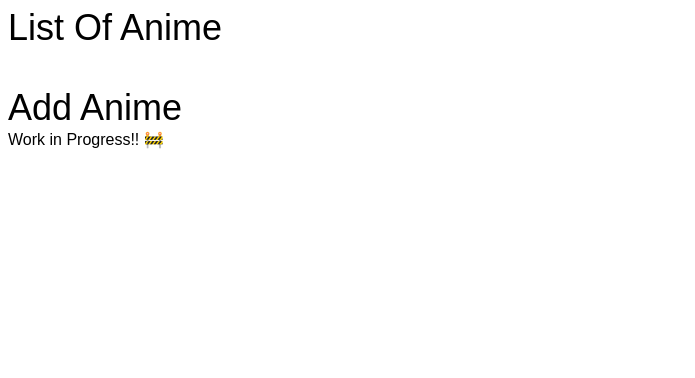
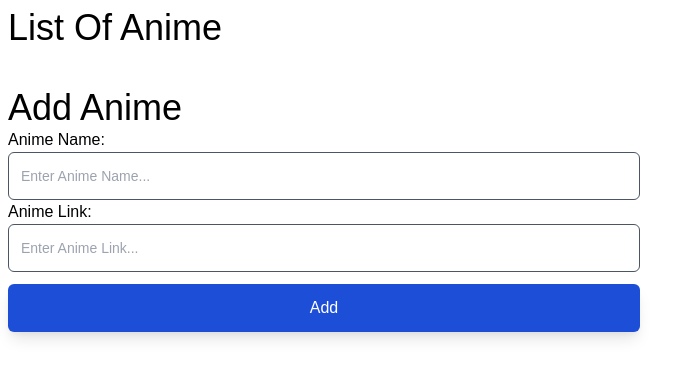
Before and after one commit to fschatbot/anime_list, a React (Create React App) app: page / in a window 1280 px wide. Shown: the top 378 px of the page, without its empty margins (0-695 px from the left). Built offline with nearby package versions, Linux system fonts and the light colour scheme.

Commit message:
Added Add Anime and it's functionality

```diff
--- a/src/App.js
+++ b/src/App.js
@@ -91,6 +91,7 @@ class App extends Component {
 			let anime_data = this.state.anime_data;
 			delete anime_data[anime];
 			this.SetAnimeData(anime_data);
+			this.setState({ editing: null });
 			SendNotification("Deleted " + anime);
 		}
 		SendNotification("Cancelled deletion of " + anime);
@@ -139,11 +140,35 @@ class App extends Component {
 
 	AddAnime = () => {
 		return (
-			<div className="container">
+			<div className="container AddAnimes">
 				<h1 className="text-4xl">Add Anime</h1>
-				<p>Work in Progress!! 🚧</p>
+				<label htmlFor="AnimeName">Anime Name:</label>
+				<input type="input" placeholder="Enter Anime Name..." id="AnimeName"></input>
+				<label htmlFor="AnimeLink">Anime Link:</label>
+				<input type="input" placeholder="Enter Anime Link..." id="AnimeLink"></input>
+				<button className="Add" onClick={this.AddAnimeSubmit}>
+					Add
+				</button>
 			</div>
 		);
+	};
+
+	AddAnimeSubmit = () => {
+		let anime_data = this.state.anime_data;
+		let anime_name = document.getElementById("AnimeName").value;
+		let anime_link = document.getElementById("AnimeLink").value;
+		if (anime_name && anime_link) {
+			if (anime_data[anime_name]) {
+				anime_data[anime_name].link = anime_link;
+				SendNotification("Updated " + anime_name + " link to " + anime_link);
+			} else {
+				anime_data[anime_name] = { link: anime_link, finished: false };
+				SendNotification("Added " + anime_name + " to list!");
+			}
+			this.SetAnimeData(anime_data);
+		} else {
+			SendNotification("Invalid Input");
+		}
 	};
 
 	SetAnimeData = (data) => {
--- a/src/index.css
+++ b/src/index.css
@@ -62,6 +62,21 @@
 		@apply my-10;
 	}
 
+	.AddAnimes {
+		@apply flex flex-col items-start;
+	}
+
+	.AddAnimes input {
+		@apply w-1/2 border border-gray-600 rounded-md origin-left min-w-min p-1 px-3 text-sm
+		focus:outline-none focus:border-blue-600 focus:shadow-lg
+		transition duration-200 ease-linear;
+		height: 3rem;
+	}
+	.AddAnimes button {
+		@apply p-3 text-white bg-blue-700 rounded-md shadow-lg mt-3 w-1/2
+		transition duration-200 ease-linear;
+	}
+
 	body {
 		@apply m-2 p-0 overflow-x-hidden;
 	}
```
